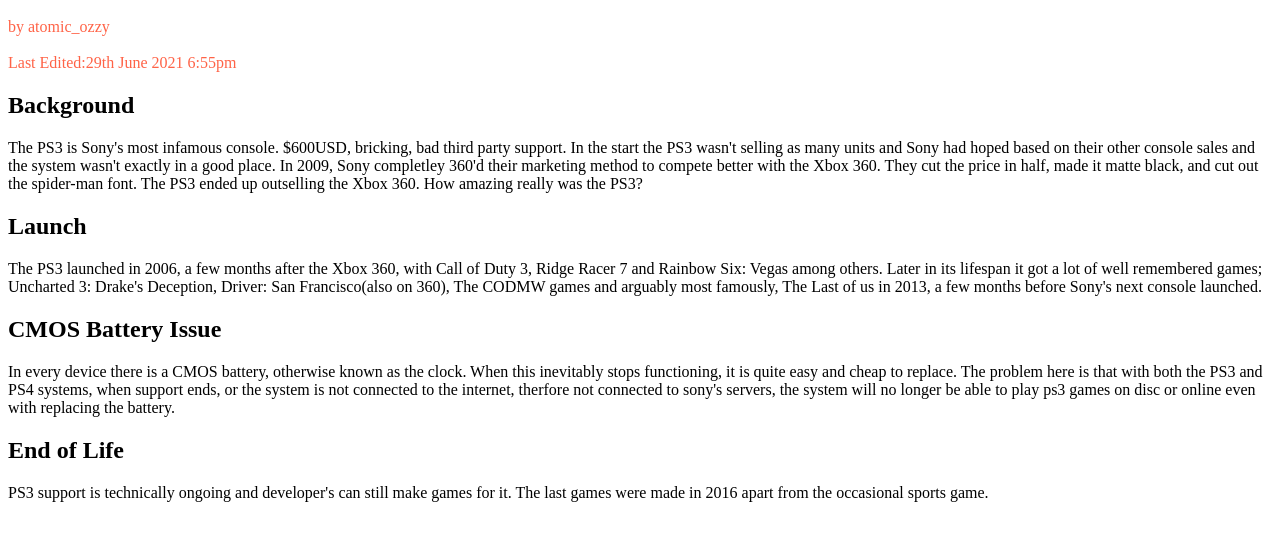
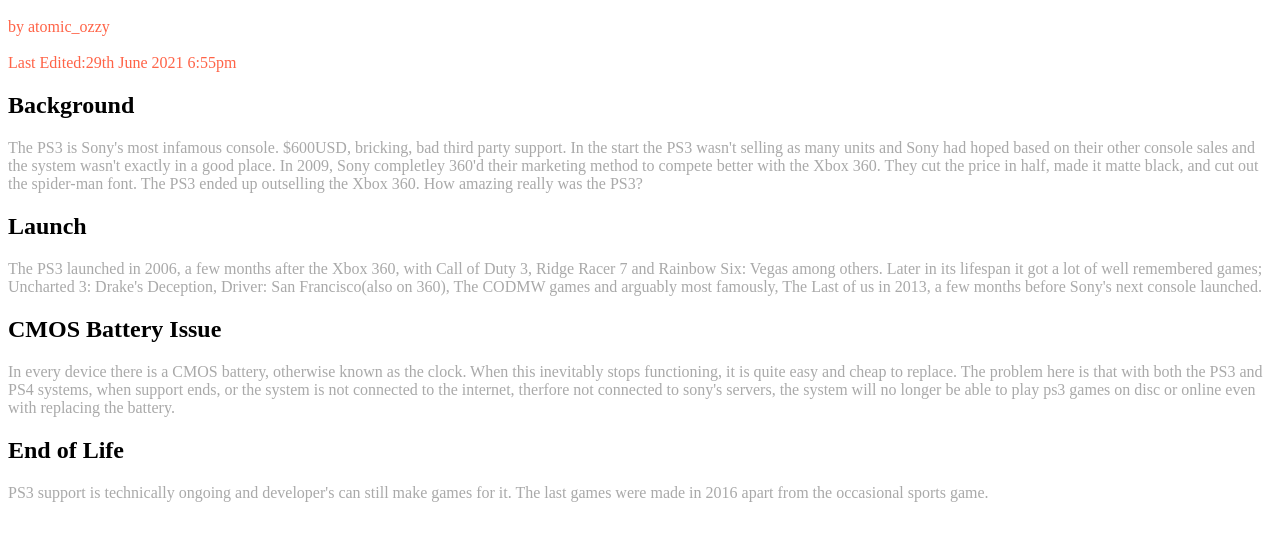
Before and after one commit to atomic-ozzy/MegaGameShrooms, a plain HTML site: page ps3-system.html in a window 1280 px wide. Shown: the part 48-588 px from the top of the page. Drawn offline with Linux system fonts and the light colour scheme.

Commit message:
Update ps3-system.html

```diff
--- a/ps3-system.html
+++ b/ps3-system.html
@@ -6,12 +6,12 @@
     <h1>The PS3 - Bliss in 720p</h1>
     <p style="color:tomato;">by atomic_ozzy<br><br>Last Edited:29th June 2021 6:55pm
     <h2>Background</h2>
-    <p>The PS3 is Sony's most infamous console. $600USD, bricking, bad third party support. In the start the PS3 wasn't selling as many units and Sony had hoped based on their other console sales and the system wasn't exactly in a good place. In 2009, Sony completley 360'd their marketing method to compete better with the Xbox 360. They cut the price in half, made it matte black, and cut out the spider-man font. The PS3 ended up outselling the Xbox 360. How amazing really was the PS3?</p>
+    <p style="color:darkgrey">The PS3 is Sony's most infamous console. $600USD, bricking, bad third party support. In the start the PS3 wasn't selling as many units and Sony had hoped based on their other console sales and the system wasn't exactly in a good place. In 2009, Sony completley 360'd their marketing method to compete better with the Xbox 360. They cut the price in half, made it matte black, and cut out the spider-man font. The PS3 ended up outselling the Xbox 360. How amazing really was the PS3?</p>
     <h2>Launch</h2>
-    <p>The PS3 launched in 2006, a few months after the Xbox 360, with Call of Duty 3, Ridge Racer 7 and Rainbow Six: Vegas among others. Later in its lifespan it got a lot of well remembered games; Uncharted 3: Drake's Deception, Driver: San Francisco(also on 360), The CODMW games and arguably most famously, The Last of us in 2013, a few months before Sony's next console launched.</p>
+    <p style="color:darkgrey">The PS3 launched in 2006, a few months after the Xbox 360, with Call of Duty 3, Ridge Racer 7 and Rainbow Six: Vegas among others. Later in its lifespan it got a lot of well remembered games; Uncharted 3: Drake's Deception, Driver: San Francisco(also on 360), The CODMW games and arguably most famously, The Last of us in 2013, a few months before Sony's next console launched.</p>
     <h2>CMOS Battery Issue</h2>
-    <p>In every device there is a CMOS battery, otherwise known as the clock. When this inevitably stops functioning, it is quite easy and cheap to replace. The problem here is that with both the PS3 and PS4 systems, when support ends, or the system is not connected to the internet, therfore not connected to sony's servers, the system will no longer be able to play ps3 games on disc or online even with replacing the battery.</p>
+    <p style="color:darkgrey">In every device there is a CMOS battery, otherwise known as the clock. When this inevitably stops functioning, it is quite easy and cheap to replace. The problem here is that with both the PS3 and PS4 systems, when support ends, or the system is not connected to the internet, therfore not connected to sony's servers, the system will no longer be able to play ps3 games on disc or online even with replacing the battery.</p>
     <h2>End of Life</h2>
-    <p>PS3 support is technically ongoing and developer's can still make games for it. The last games were made in 2016 apart from the occasional sports game.
+    <p style="color:darkgrey">PS3 support is technically ongoing and developer's can still make games for it. The last games were made in 2016 apart from the occasional sports game.
   </body>
 </html>
```
